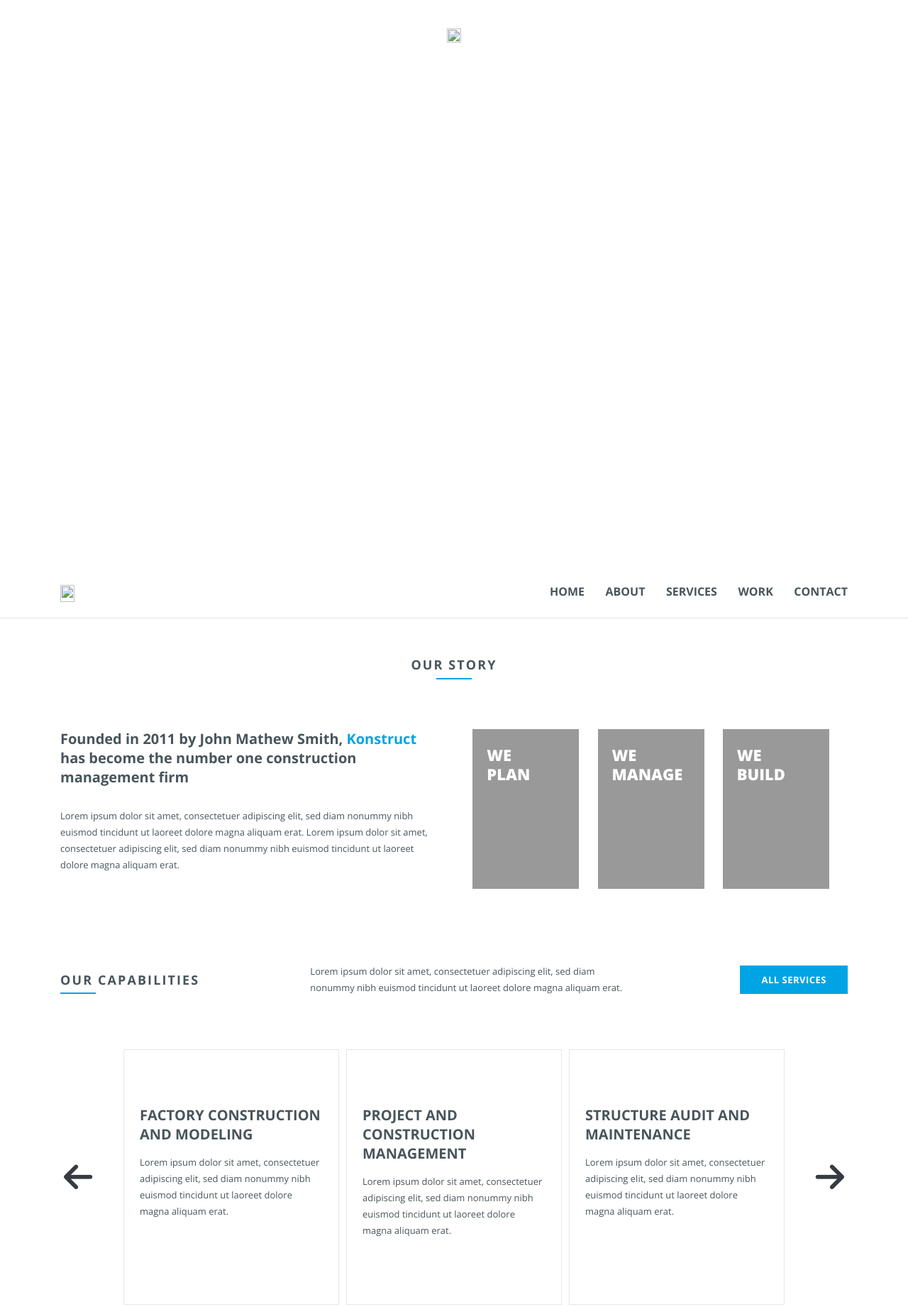
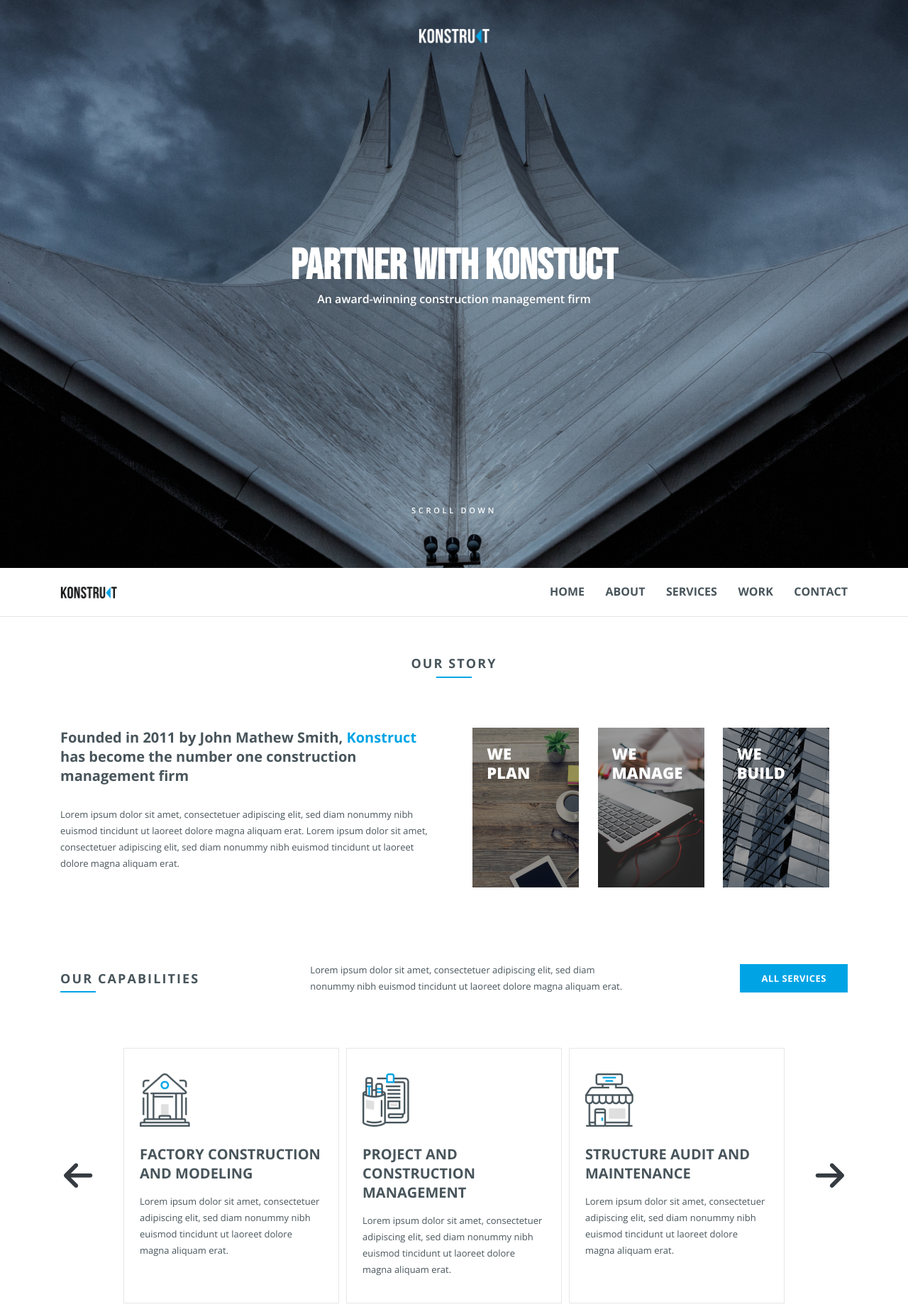
Before and after one commit to AndreiShpinko/konstruct, a plain HTML site: page index.html in a window 1280 px wide. Shown: the top 1841 px of the page at 71% size. Drawn offline with nearby package versions, Linux system fonts and the light colour scheme; the site is published under a folder, as on GitHub Pages, so addresses that start at the root find nothing.

Commit message:
Add files via upload

```diff
--- a/index.html
+++ b/index.html
@@ -4,7 +4,7 @@
     <meta charset="UTF-8" />
     <meta name="viewport" content="width=device-width, initial-scale=1.0" />
     <title>project</title>
-    <link rel="shortcut icon" href="/img/faviconL.png" type="image/png" />
+    <link rel="shortcut icon" href="img/faviconL.png" type="image/png" />
     <link rel="stylesheet" href="css/splide.min.css" />
     <link rel="stylesheet" href="css/styles.css" />
     <link rel="preconnect" href="https://fonts.googleapis.com" />
@@ -19,7 +19,7 @@
       <div class="container">
         <div class="header__content">
           <a href="#" class="logo-wrapper">
-            <img src="/img/logo-black.png" alt="" />
+            <img src="img/logo-black.png" alt="" />
           </a>
           <a href="#story" class="burger">
             <span class="top"></span>
@@ -41,13 +41,13 @@
       <section
         class="first"
         id="first"
-        style="background: url('/img/first-bg.jpg') center/cover no-repeat"
+        style="background: url('img/first-bg.jpg') center/cover no-repeat"
       >
         <div class="container">
           <div class="first__content">
             <div>
               <a href="#" class="logo-wrapper">
-                <img src="/img/logo.png" alt="" />
+                <img src="img/logo.png" alt="" />
               </a>
             </div>
             <div>
@@ -89,7 +89,7 @@
                       rgba(0, 0, 0, 0.4),
                       rgba(0, 0, 0, 0.4)
                     ),
-                    url('/img/bg1.jpg') center/cover no-repeat;
+                    url('img/bg1.jpg') center/cover no-repeat;
                 "
               >
                 <span class="title">We<br />plan</span>
@@ -102,7 +102,7 @@
                       rgba(0, 0, 0, 0.4),
                       rgba(0, 0, 0, 0.4)
                     ),
-                    url('/img/bg2.jpg') center/cover no-repeat;
+                    url('img/bg2.jpg') center/cover no-repeat;
                 "
               >
                 <span class="title">We<br />manage</span>
@@ -115,7 +115,7 @@
                       rgba(0, 0, 0, 0.4),
                       rgba(0, 0, 0, 0.4)
                     ),
-                    url('/img/bg3.jpg') center/cover no-repeat;
+                    url('img/bg3.jpg') center/cover no-repeat;
                 "
               >
                 <span class="title">We<br />build</span>
@@ -149,7 +149,7 @@
                 <li class="splide__slide">
                   <div class="card__project">
                     <div class="img">
-                      <img src="/img/icon1.png" alt="" />
+                      <img src="img/icon1.png" alt="" />
                     </div>
                     <h3 class="title">PROJECT AND CONSTRUCTION management</h3>
                     <p class="subtitle">
@@ -162,7 +162,7 @@
                 <li class="splide__slide">
                   <div class="card__structure">
                     <div class="img">
-                      <img src="/img/icon2.png" alt="" />
+                      <img src="img/icon2.png" alt="" />
                     </div>
                     <h3 class="title">STRUCTURE AUDIT and MAINTENANCE</h3>
                     <p class="subtitle">
@@ -175,7 +175,7 @@
                 <li class="splide__slide">
                   <div class="card__factory">
                     <div class="img">
-                      <img src="/img/icon3.png" alt="" />
+                      <img src="img/icon3.png" alt="" />
                     </div>
                     <h3 class="title">FACTORY CONSTRUCTION AND modeling</h3>
                     <p class="subtitle">
@@ -193,7 +193,7 @@
       <section
         class="want"
         id="want"
-        style="background: url('/img/want-bg.jpg') center/cover no-repeat"
+        style="background: url('img/want-bg.jpg') center/cover no-repeat"
       >
         <div class="container">
           <h2 class="title">Want to build<br />something amazing?</h2>
@@ -228,7 +228,7 @@
               <span class="subtitle text-upp">company</span>
               <div class="wrap">
                 <a href="#" class="logo-wrapper">
-                  <img src="/img/logo.png" alt="" />
+                  <img src="img/logo.png" alt="" />
                 </a>
                 <p class="subtitle">
                   Lorem ipsum dolor sit amet, consectetuer adipiscing elit, sed
```
